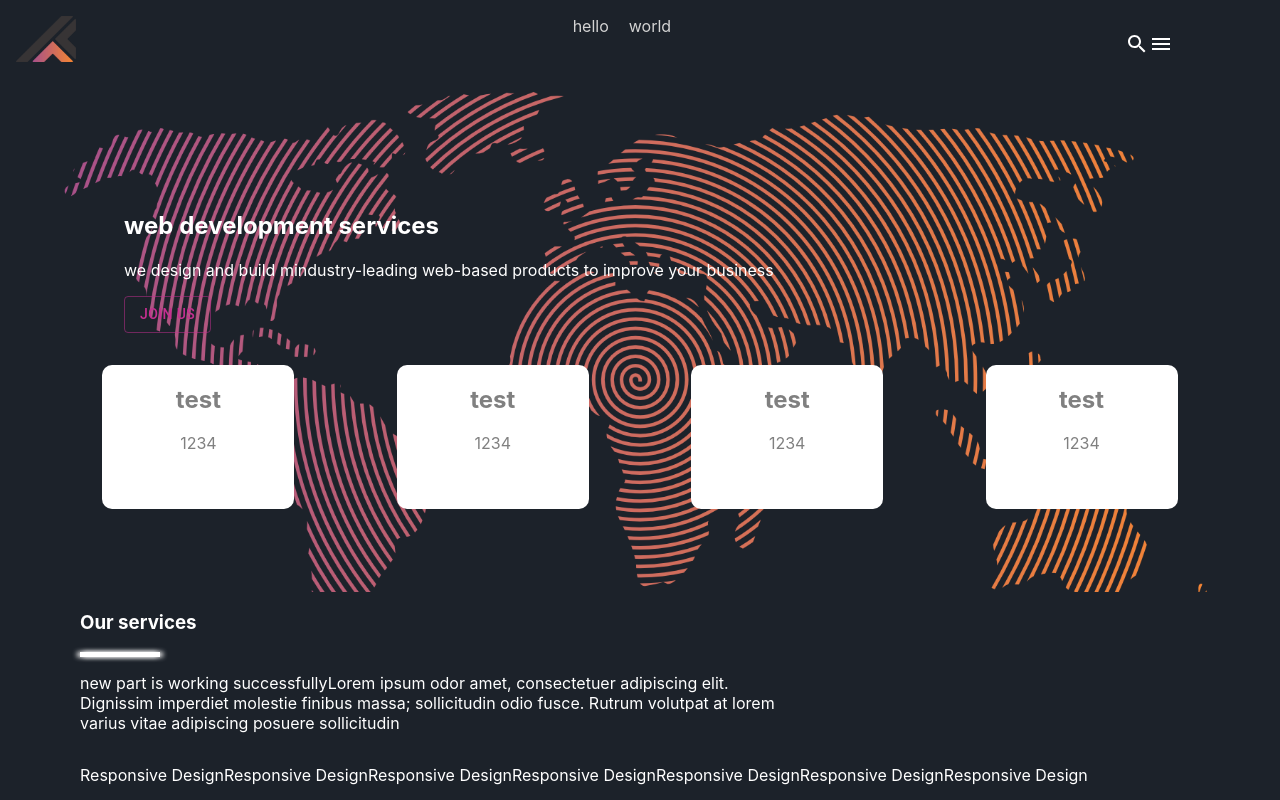
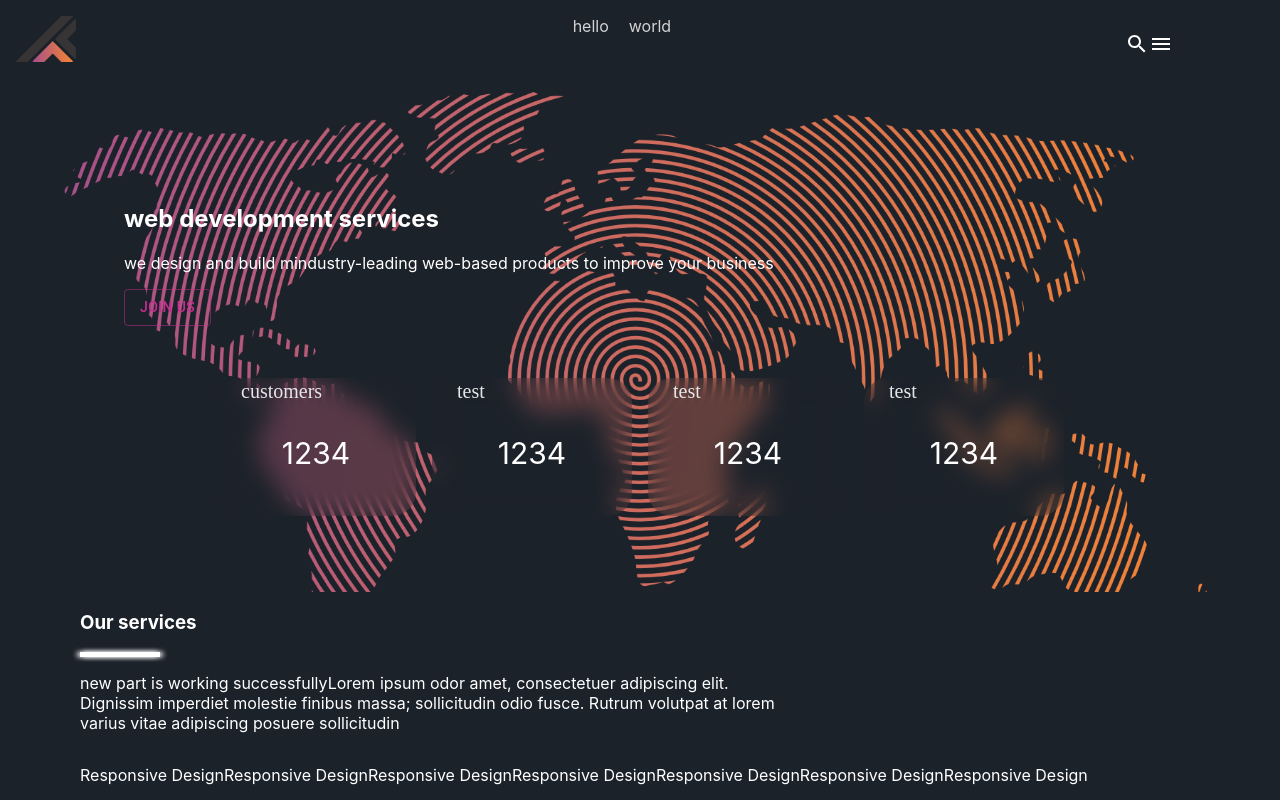
Before and after one commit to pedrambabazadeh/business-website, a React (Create React App) app: page / in a window 1280 px wide. Shown: the top 800 px of the page. Built offline with nearby package versions, Linux system fonts and the light colour scheme.

Commit message:
edit cardGroup appearance

```diff
--- a/src/Components/NumericCards/NumericCardsGroup.jsx
+++ b/src/Components/NumericCards/NumericCardsGroup.jsx
@@ -1,14 +1,23 @@
 import React from 'react'
 import SingleCard from './SingleCard'
 import './numeric-cards.css'
+import { Grid2 as Grid, Box } from '@mui/material'
 
 export default function NumericCardsGroup() {
   return (
-    <div className='numeric-cards' style={{display: 'flex'}}>
+    <Grid container spacing={2} justifyContent={'center'}>
+      <Grid size={{xs: 2}}>
+        <SingleCard title="customers" data="1234"/>
+      </Grid>
+      <Grid size={{xs: 2}}>
         <SingleCard title="test" data="1234"/>
+      </Grid>
+      <Grid size={{xs: 2}}>
         <SingleCard title="test" data="1234"/>
+      </Grid>
+      <Grid size={{xs: 2}}>
         <SingleCard title="test" data="1234"/>
-        <SingleCard title="test" data="1234"/>
-    </div>
+      </Grid>
+    </Grid>
   )
 }
--- a/src/Components/NumericCards/SingleCard.jsx
+++ b/src/Components/NumericCards/SingleCard.jsx
@@ -2,8 +2,8 @@ import React from 'react'
 
 export default function SingleCard(props) {
   return (
-    <div>
-        <h2>{props.title}</h2>
+    <div className='single-card'>
+        <p className='single-card_number'>{props.title}</p>
         <p>{props.data}</p>
     </div>
   )
--- a/src/Components/NumericCards/numeric-cards.css
+++ b/src/Components/NumericCards/numeric-cards.css
@@ -1,14 +1,19 @@
-.numeric-cards
+
+.single-card
 {
-    justify-content: space-evenly;
+    text-align: center;
+    border-radius: 24px;
+    backdrop-filter: blur(12px);
+    -webkit-backdrop-filter: blur(12px);
+    padding-bottom: 15px;
+    font-size: 30px;
 }
 
-.numeric-cards>div
+.single-card_number
 {
-    background-color: #ffffff;
-    color: grey;/*change*/
-    width: 12em;/*change*/
-    height: 9em;/*change*/
-    border-radius: 10px;
-    text-align: center;
+    text-align: left;
+    padding-left: 25px;
+    color: var(--light-grey);
+    font: normal normal 300 20px/27px Gilroy;
+    letter-spacing: 0;
 }
--- a/src/index.css
+++ b/src/index.css
@@ -1,3 +1,8 @@
+:root
+{
+  --light-grey: #E6E7E8;
+}
+
 body {
   margin: 0;
   font-family: -apple-system, BlinkMacSystemFont, 'Segoe UI', 'Roboto', 'Oxygen',
```
